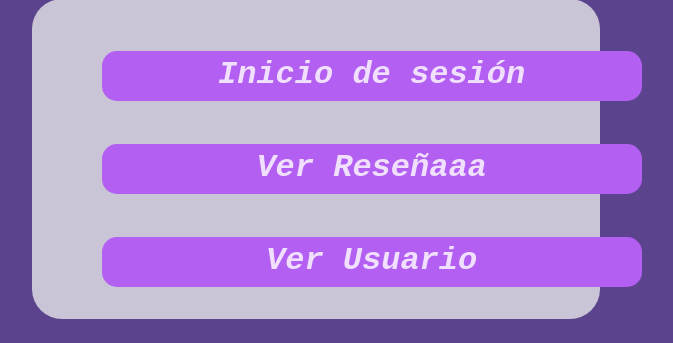
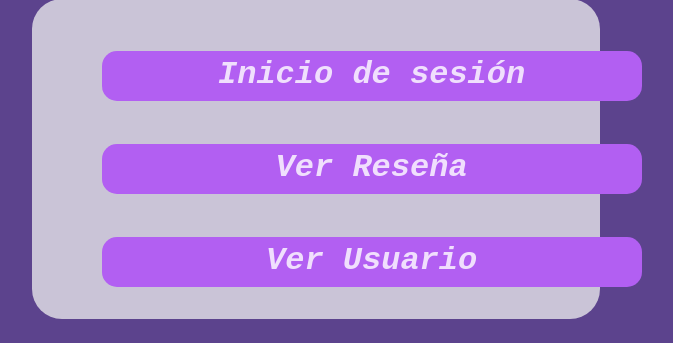
Before and after one commit to TheMartinFierroAdmin/martin-fierro, a Flask app: page / in a window 1280 px wide. Shown: the part 163-506 px from the top of the page, without its empty margins (324-997 px from the left). Run offline with Flask 3, Linux system fonts and the light colour scheme.

Commit message:
me equivoque

```diff
--- a/templates/index.html
+++ b/templates/index.html
@@ -20,7 +20,7 @@
 
             <a href="./reseñas.html">
                 <h1 class="mierda">
-                    Ver Reseñaaa
+                    Ver Reseña
                 </h1>
             </a>
 
```
